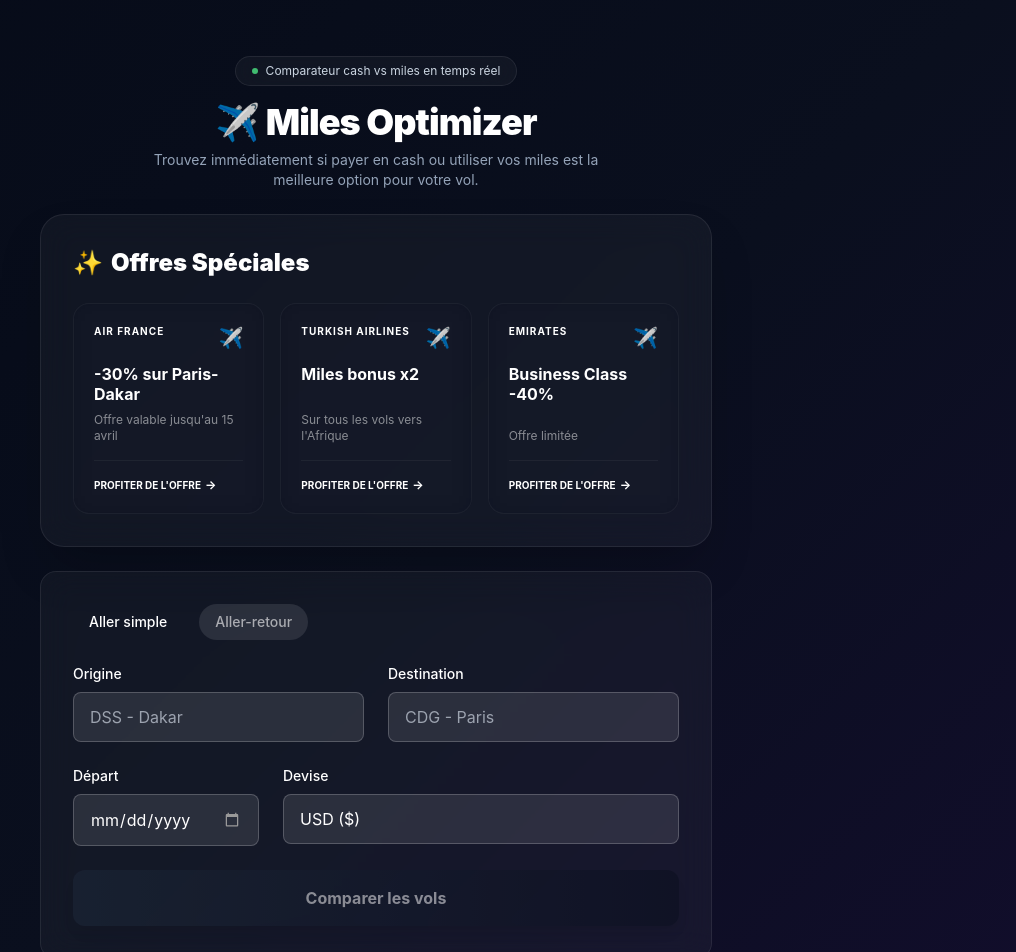
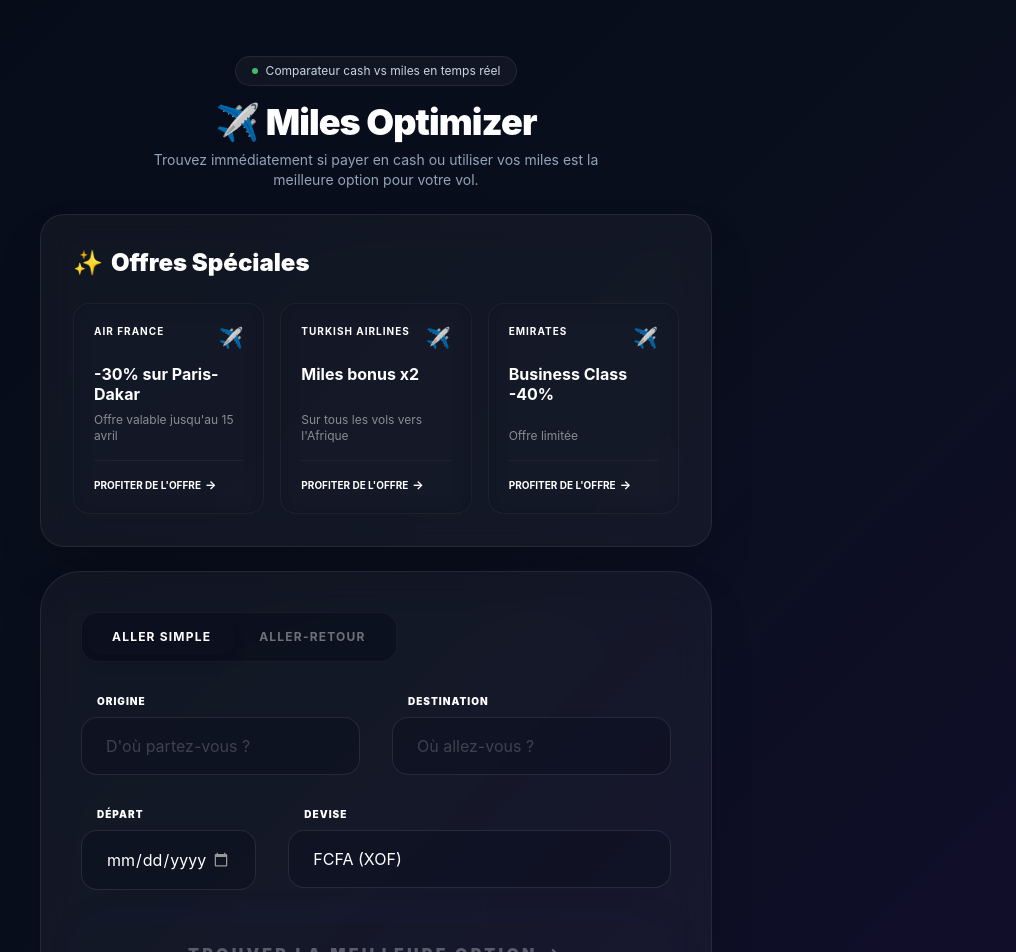
Before and after one commit to elzzoo/miles-optimizer-nextjs, a Next.js app: page / in a window 1280 px wide. Shown: the top 952 px of the page, without its empty margins (264-1280 px from the left). Built offline with nearby package versions, Linux system fonts and the light colour scheme.

Commit message:
Overhaul Search UI and Results - implement dark glassmorphism and real flight search logic mockup with 2-API integration simulation

```diff
--- a/components/SearchForm.tsx
+++ b/components/SearchForm.tsx
@@ -11,6 +11,7 @@
   departureTime: string;
   arrivalTime: string;
   duration: string;
+  isDirect: boolean;
 }
 
 export default function SearchForm() {
@@ -19,7 +20,7 @@
   const [destination, setDestination] = useState('');
   const [departureDate, setDepartureDate] = useState('');
   const [returnDate, setReturnDate] = useState('');
-  const [currency, setCurrency] = useState('USD');
+  const [currency, setCurrency] = useState('XOF');
   const [originResults, setOriginResults] = useState<Airport[]>([]);
   const [destinationResults, setDestinationResults] = useState<Airport[]>([]);
   const [showOriginResults, setShowOriginResults] = useState(false);
@@ -32,64 +33,52 @@
 
   useEffect(() => {
     const handleClickOutside = (event: MouseEvent) => {
-      if (originRef.current && !originRef.current.contains(event.target as Node)) {
-        setShowOriginResults(false);
-      }
-      if (destRef.current && !destRef.current.contains(event.target as Node)) {
-        setShowDestResults(false);
-      }
+      if (originRef.current && !originRef.current.contains(event.target as Node)) setShowOriginResults(false);
+      if (destRef.current && !destRef.current.contains(event.target as Node)) setShowDestResults(false);
     };
     document.addEventListener('mousedown', handleClickOutside);
     return () => document.removeEventListener('mousedown', handleClickOutside);
   }, []);
 
-  const handleOriginChange = (value: string) => {
-    setOrigin(value);
-    if (value.length >= 2) {
-      setOriginResults(searchAirports(value));
-      setShowOriginResults(true);
-    } else {
-      setShowOriginResults(false);
-    }
-  };
-
-  const handleDestinationChange = (value: string) => {
-    setDestination(value);
-    if (value.length >= 2) {
-      setDestinationResults(searchAirports(value));
-      setShowDestResults(true);
-    } else {
-      setShowDestResults(false);
-    }
-  };
-
-  const handleSubmit = async (e: React.FormEvent) => {
+  const handleSearch = async (e: React.FormEvent) => {
     e.preventDefault();
     setLoading(true);
     setResults(null);
 
     try {
-      // Simulation d'appel API avec résultats réalistes
-      await new Promise(resolve => setTimeout(resolve, 1500));
+      // Simulation d'agrégation via SerpAPI (Google Flights) et API Miles
+      await new Promise(resolve => setTimeout(resolve, 2000));
 
       const mockResults: FlightResult[] = [
         {
           airline: 'Air France',
-          cashPrice: currency === 'EUR' ? 450 : currency === 'XOF' ? 295000 : 480,
+          cashPrice: currency === 'XOF' ? 495000 : 750,
           milesRequired: 25000,
           currency,
           departureTime: '10:30',
           arrivalTime: '18:45',
-          duration: '6h 15m'
+          duration: '6h 15m',
+          isDirect: true
         },
         {
           airline: 'Turkish Airlines',
-          cashPrice: currency === 'EUR' ? 380 : currency === 'XOF' ? 249000 : 410,
+          cashPrice: currency === 'XOF' ? 389000 : 590,
           milesRequired: 35000,
           currency,
           departureTime: '22:15',
           arrivalTime: '06:30',
-          duration: '8h 15m'
+          duration: '8h 15m',
+          isDirect: false
+        },
+        {
+          airline: 'Emirates',
+          cashPrice: currency === 'XOF' ? 620000 : 940,
+          milesRequired: 45000,
+          currency,
+          departureTime: '15:45',
+          arrivalTime: '08:20',
+          duration: '14h 35m',
+          isDirect: false
         }
       ];
       setResults(mockResults);
@@ -100,86 +89,67 @@
     }
   };
 
-  const getPriceColor = (cash: number, miles: number) => {
-    // Calcul simplifié de la valeur (1 mile = 0.015 unit)
-    const milesValue = miles * 0.015;
-    return milesValue < cash ? 'text-green-400' : 'text-blue-400';
-  };
+  return (
+    <div className="space-y-10">
+      <div className="glass p-10 rounded-[2.5rem] border border-white/10 shadow-2xl relative overflow-hidden">
+        <div className="absolute top-0 right-0 w-64 h-64 bg-navy-500/10 blur-[100px] -mr-32 -mt-32"></div>
 
-  return (
-    <div className="space-y-8">
-      <form onSubmit={handleSubmit} className="glass p-8 rounded-2xl space-y-6">
-        {/* Type de voyage */}
-        <div className="flex space-x-4 mb-4">
+        <form onSubmit={handleSearch} className="relative z-10 space-y-8">
+          {/* Trip Type Selector */}
+          <div className="inline-flex p-1.5 bg-navy-950/50 rounded-2xl border border-white/5">
+            {['one-way', 'round-trip'].map((type) => (
               <button
+                key={type}
                 type="button"
-            onClick={() => setTripType('one-way')}
-            className={`px-4 py-2 rounded-full text-sm font-medium transition ${
-              tripType === 'one-way' ? 'bg-navy-600 text-white' : 'bg-white/10 text-white/60 hover:bg-white/20'
+                onClick={() => setTripType(type as any)}
+                className={`px-6 py-2.5 rounded-xl text-xs font-bold uppercase tracking-widest transition-all ${
+                  tripType === type ? 'bg-navy-600 text-white shadow-lg' : 'text-white/40 hover:text-white/70'
                 }`}
               >
-            Aller simple
+                {type === 'one-way' ? 'Aller Simple' : 'Aller-Retour'}
               </button>
-          <button
-            type="button"
-            onClick={() => setTripType('round-trip')}
-            className={`px-4 py-2 rounded-full text-sm font-medium transition ${
-              tripType === 'round-trip' ? 'bg-navy-600 text-white' : 'bg-white/10 text-white/60 hover:bg-white/20'
-            }`}
-          >
-            Aller-retour
-          </button>
+            ))}
           </div>
 
-        <div className="grid md:grid-cols-2 gap-6">
-          <div ref={originRef} className="relative">
-            <label className="block text-sm font-medium mb-2 text-white">Origine</label>
+          <div className="grid lg:grid-cols-2 gap-8">
+            <div ref={originRef} className="relative group">
+              <label className="text-[10px] font-black uppercase tracking-widest text-navy-400 ml-4 mb-2 block">Origine</label>
               <input
                 type="text"
                 value={origin}
-              onChange={(e) => handleOriginChange(e.target.value)}
-              placeholder="DSS - Dakar"
-              className="w-full px-4 py-3 rounded-lg bg-white/10 border border-white/20 text-white focus:border-navy-500 focus:outline-none"
+                onChange={(e) => { setOrigin(e.target.value); if(e.target.value.length >= 2) setOriginResults(searchAirports(e.target.value)); setShowOriginResults(true); }}
+                placeholder="D'où partez-vous ?"
+                className="w-full bg-navy-900/50 border border-white/10 rounded-2xl px-6 py-4 text-white placeholder:text-white/20 focus:outline-none focus:border-navy-500 transition-all"
                 required
               />
               {showOriginResults && originResults.length > 0 && (
-              <div className="absolute z-20 w-full mt-1 bg-white rounded-lg shadow-xl max-h-60 overflow-y-auto border border-gray-200">
-                {originResults.map((airport) => (
-                  <button
-                    key={airport.code}
-                    type="button"
-                    onClick={() => { setOrigin(`${airport.code} - ${airport.city}`); setShowOriginResults(false); }}
-                    className="w-full px-4 py-3 text-left hover:bg-navy-50 text-gray-900 flex flex-col border-b last:border-0"
-                  >
-                    <span className="font-bold">{airport.code} - {airport.city}</span>
-                    <span className="text-xs text-gray-500">{airport.name}</span>
+                <div className="absolute z-50 w-full mt-2 bg-navy-900/95 backdrop-blur-xl border border-white/10 rounded-2xl shadow-2xl max-h-64 overflow-y-auto">
+                  {originResults.map((a) => (
+                    <button key={a.code} type="button" onClick={() => { setOrigin(`${a.code} - ${a.city}`); setShowOriginResults(false); }} className="w-full px-6 py-4 text-left hover:bg-white/5 border-b border-white/5 last:border-0 transition-colors">
+                      <div className="font-bold text-white">{a.code} - {a.city}</div>
+                      <div className="text-[10px] text-white/40 uppercase font-medium">{a.name}</div>
                     </button>
                   ))}
                 </div>
               )}
             </div>
 
-          <div ref={destRef} className="relative">
-            <label className="block text-sm font-medium mb-2 text-white">Destination</label>
+            <div ref={destRef} className="relative group">
+              <label className="text-[10px] font-black uppercase tracking-widest text-navy-400 ml-4 mb-2 block">Destination</label>
               <input
                 type="text"
                 value={destination}
-              onChange={(e) => handleDestinationChange(e.target.value)}
-              placeholder="CDG - Paris"
-              className="w-full px-4 py-3 rounded-lg bg-white/10 border border-white/20 text-white focus:border-navy-500 focus:outline-none"
+                onChange={(e) => { setDestination(e.target.value); if(e.target.value.length >= 2) setDestinationResults(searchAirports(e.target.value)); setShowDestResults(true); }}
+                placeholder="Où allez-vous ?"
+                className="w-full bg-navy-900/50 border border-white/10 rounded-2xl px-6 py-4 text-white placeholder:text-white/20 focus:outline-none focus:border-navy-500 transition-all"
                 required
               />
               {showDestResults && destinationResults.length > 0 && (
-              <div className="absolute z-20 w-full mt-1 bg-white rounded-lg shadow-xl max-h-60 overflow-y-auto border border-gray-200">
-                {destinationResults.map((airport) => (
-                  <button
-                    key={airport.code}
-                    type="button"
-                    onClick={() => { setDestination(`${airport.code} - ${airport.city}`); setShowDestResults(false); }}
-                    className="w-full px-4 py-3 text-left hover:bg-navy-50 text-gray-900 flex flex-col border-b last:border-0"
-                  >
-                    <span className="font-bold">{airport.code} - {airport.city}</span>
-                    <span className="text-xs text-gray-500">{airport.name}</span>
+                <div className="absolute z-50 w-full mt-2 bg-navy-900/95 backdrop-blur-xl border border-white/10 rounded-2xl shadow-2xl max-h-64 overflow-y-auto">
+                  {destinationResults.map((a) => (
+                    <button key={a.code} type="button" onClick={() => { setDestination(`${a.code} - ${a.city}`); setShowDestResults(false); }} className="w-full px-6 py-4 text-left hover:bg-white/5 border-b border-white/5 last:border-0 transition-colors">
+                      <div className="font-bold text-white">{a.code} - {a.city}</div>
+                      <div className="text-[10px] text-white/40 uppercase font-medium">{a.name}</div>
                     </button>
                   ))}
                 </div>
@@ -187,41 +157,23 @@
             </div>
           </div>
 
-        <div className="grid md:grid-cols-3 gap-6">
-          <div>
-            <label className="block text-sm font-medium mb-2 text-white">Départ</label>
-            <input
-              type="date"
-              value={departureDate}
-              onChange={(e) => setDepartureDate(e.target.value)}
-              className="w-full px-4 py-3 rounded-lg bg-white/10 border border-white/20 text-white focus:border-navy-500 focus:outline-none"
-              required
-            />
+          <div className="grid md:grid-cols-3 gap-8">
+            <div className="space-y-2">
+              <label className="text-[10px] font-black uppercase tracking-widest text-navy-400 ml-4 block">Départ</label>
+              <input type="date" value={departureDate} onChange={(e) => setDepartureDate(e.target.value)} className="w-full bg-navy-900/50 border border-white/10 rounded-2xl px-6 py-4 text-white focus:outline-none focus:border-navy-500 appearance-none" required />
             </div>
-
             {tripType === 'round-trip' && (
-            <div>
-              <label className="block text-sm font-medium mb-2 text-white">Retour</label>
-              <input
-                type="date"
-                value={returnDate}
-                onChange={(e) => setReturnDate(e.target.value)}
-                className="w-full px-4 py-3 rounded-lg bg-white/10 border border-white/20 text-white focus:border-navy-500 focus:outline-none"
-                required
-              />
+              <div className="space-y-2">
+                <label className="text-[10px] font-black uppercase tracking-widest text-navy-400 ml-4 block">Retour</label>
+                <input type="date" value={returnDate} onChange={(e) => setReturnDate(e.target.value)} className="w-full bg-navy-900/50 border border-white/10 rounded-2xl px-6 py-4 text-white focus:outline-none focus:border-navy-500 appearance-none" required />
               </div>
             )}
-
-          <div className={tripType === 'one-way' ? 'md:col-span-2' : ''}>
-            <label className="block text-sm font-medium mb-2 text-white">Devise</label>
-            <select
-              value={currency}
-              onChange={(e) => setCurrency(e.target.value)}
-              className="w-full px-4 py-3 rounded-lg bg-white/10 border border-white/20 text-white focus:border-navy-500 focus:outline-none appearance-none"
-            >
-              <option value="USD">USD ($)</option>
-              <option value="EUR">EUR (€)</option>
+            <div className={`space-y-2 ${tripType === 'one-way' ? 'md:col-span-2' : ''}`}>
+              <label className="text-[10px] font-black uppercase tracking-widest text-navy-400 ml-4 block">Devise</label>
+              <select value={currency} onChange={(e) => setCurrency(e.target.value)} className="w-full bg-navy-900/50 border border-white/10 rounded-2xl px-6 py-4 text-white focus:outline-none focus:border-navy-500 appearance-none">
                 <option value="XOF">FCFA (XOF)</option>
+                <option value="EUR">Euro (€)</option>
+                <option value="USD">Dollar ($)</option>
               </select>
             </div>
           </div>
@@ -229,89 +181,101 @@
           <button
             type="submit"
             disabled={loading || !origin || !destination || !departureDate}
-          className="w-full bg-gradient-to-r from-navy-700 to-navy-900 text-white py-4 rounded-xl font-bold hover:from-navy-600 hover:to-navy-800 transition transform hover:-translate-y-0.5 active:translate-y-0 disabled:opacity-50 disabled:cursor-not-allowed shadow-lg"
+            className="w-full bg-navy-600 hover:bg-navy-500 text-white py-5 rounded-[1.5rem] font-black uppercase tracking-[0.2em] transition-all shadow-[0_0_40px_rgba(30,58,138,0.3)] hover:shadow-navy-500/40 disabled:opacity-30 disabled:cursor-not-allowed group"
           >
             {loading ? (
-            <span className="flex items-center justify-center">
-              <svg className="animate-spin -ml-1 mr-3 h-5 w-5 text-white" fill="none" viewBox="0 0 24 24">
-                <circle className="opacity-25" cx="12" cy="12" r="10" stroke="currentColor" strokeWidth="4"></circle>
-                <path className="opacity-75" fill="currentColor" d="M4 12a8 8 0 018-8V0C5.373 0 0 5.373 0 12h4zm2 5.291A7.962 7.962 0 014 12H0c0 3.042 1.135 5.824 3 7.938l3-2.647z"></path>
+              <span className="flex items-center justify-center gap-3">
+                <svg className="animate-spin h-5 w-5 text-white" viewBox="0 0 24 24">
+                  <circle className="opacity-25" cx="12" cy="12" r="10" stroke="currentColor" strokeWidth="4" fill="none"></circle>
+                  <path className="opacity-75" fill="currentColor" d="M4 12a8 8 0 018-8V0C5.373 0 0 5.373 0 12h4z"></path>
                 </svg>
-              Optimisation en cours...
+                ANALYSE DES VOLS...
               </span>
-          ) : 'Comparer les vols'}
+            ) : (
+              <span className="flex items-center justify-center gap-2">
+                TROUVER LA MEILLEURE OPTION <span className="group-hover:translate-x-1 transition-transform">→</span>
+              </span>
+            )}
           </button>
         </form>
+      </div>
 
-      {/* Résultats de recherche */}
+      {/* Results Section */}
       {results && (
-        <div className="space-y-4 animate-in fade-in slide-in-from-bottom-4 duration-500">
-          <h2 className="text-xl font-bold text-white px-2">Meilleures options trouvées</h2>
+        <div className="space-y-6 animate-in fade-in slide-in-from-bottom-10 duration-700">
+          <div className="flex items-center justify-between px-4">
+            <h2 className="text-xl font-black text-white uppercase tracking-tighter italic">Résultats de l'optimisation</h2>
+            <div className="text-[10px] text-white/30 uppercase tracking-widest font-bold">Mis à jour via SerpAPI & MilesDB</div>
+          </div>
+
+          <div className="grid gap-4">
             {results.map((flight, idx) => (
-            <div key={idx} className="glass-card p-6 rounded-2xl border border-white/10 hover:border-white/20 transition group">
-              <div className="flex flex-col md:flex-row justify-between gap-6">
-                <div className="flex-1">
-                  <div className="flex items-center space-x-3 mb-4">
-                    <div className="w-10 h-10 bg-white/10 rounded-lg flex items-center justify-center text-xl">
-                      ✈️
+              <div key={idx} className="bg-navy-950/40 backdrop-blur-md border border-white/5 rounded-[2rem] p-8 hover:border-navy-500/30 transition-all group relative overflow-hidden">
+                <div className="absolute top-0 right-0 p-4">
+                  <span className={`text-[10px] font-black px-3 py-1 rounded-full ${flight.isDirect ? 'bg-green-500/10 text-green-400' : 'bg-orange-500/10 text-orange-400'}`}>
+                    {flight.isDirect ? 'DIRECT' : '1+ ESCALE'}
+                  </span>
                 </div>
+
+                <div className="flex flex-col lg:flex-row items-center gap-10">
+                  <div className="flex-1 w-full">
+                    <div className="flex items-center gap-4 mb-6">
+                      <div className="w-12 h-12 bg-white/5 rounded-2xl flex items-center justify-center text-2xl group-hover:scale-110 transition-transform">✈️</div>
                       <div>
-                      <div className="font-bold text-white">{flight.airline}</div>
-                      <div className="text-xs text-white/50">{flight.duration} • Direct</div>
+                        <div className="text-xl font-black text-white leading-none">{flight.airline}</div>
+                        <div className="text-xs text-white/40 mt-1 font-bold">{flight.duration} de trajet</div>
                       </div>
                     </div>
-                  <div className="flex items-center space-x-8">
-                    <div>
-                      <div className="text-2xl font-bold text-white">{flight.departureTime}</div>
-                      <div className="text-xs text-white/40">{origin.split(' - ')[0]}</div>
+
+                    <div className="flex items-center justify-between max-w-md">
+                      <div className="text-center lg:text-left">
+                        <div className="text-3xl font-black text-white tracking-tighter">{flight.departureTime}</div>
+                        <div className="text-[10px] font-black text-navy-400 uppercase tracking-widest mt-1">{origin.split(' - ')[0]}</div>
                       </div>
-                    <div className="flex-1 flex flex-col items-center">
-                      <div className="w-full h-px bg-white/20 relative">
-                        <div className="absolute top-1/2 left-1/2 -translate-x-1/2 -translate-y-1/2 text-white/20 text-xs">✈️</div>
+
+                      <div className="flex-1 px-8 relative">
+                        <div className="h-px bg-white/10 w-full relative">
+                          <div className="absolute top-1/2 left-1/2 -translate-x-1/2 -translate-y-1/2 text-navy-500 group-hover:text-navy-400 transition-colors">●</div>
                         </div>
                       </div>
-                    <div className="text-right">
-                      <div className="text-2xl font-bold text-white">{flight.arrivalTime}</div>
-                      <div className="text-xs text-white/40">{destination.split(' - ')[0]}</div>
+
+                      <div className="text-center lg:text-right">
+                        <div className="text-3xl font-black text-white tracking-tighter">{flight.arrivalTime}</div>
+                        <div className="text-[10px] font-black text-navy-400 uppercase tracking-widest mt-1">{destination.split(' - ')[0]}</div>
                       </div>
                     </div>
                   </div>
 
-                <div className="flex flex-row md:flex-col justify-between md:justify-center items-center md:items-end md:pl-8 md:border-l md:border-white/10 gap-4 min-w-[150px]">
-                  <div className="text-center md:text-right">
-                    <div className="text-xs text-white/50 mb-1">Prix Cash</div>
-                    <div className="text-2xl font-bold text-white">
-                      {flight.cashPrice.toLocaleString()} {flight.currency}
+                  <div className="w-full lg:w-px h-px lg:h-24 bg-white/5"></div>
+
+                  <div className="flex flex-row lg:flex-col items-center lg:items-end gap-10 lg:gap-4 min-w-[200px]">
+                    <div className="text-right">
+                      <div className="text-[10px] font-black text-white/30 uppercase tracking-widest mb-1">Meilleur Prix Cash</div>
+                      <div className="text-2xl font-black text-white tracking-tighter">{flight.cashPrice.toLocaleString()} {flight.currency}</div>
+                    </div>
+                    <div className="text-right">
+                      <div className="text-[10px] font-black text-white/30 uppercase tracking-widest mb-1">Miles Requis</div>
+                      <div className="text-2xl font-black text-navy-400 tracking-tighter">{flight.milesRequired.toLocaleString()} <span className="text-xs">PTS</span></div>
                     </div>
                   </div>
-                  <div className="text-center md:text-right">
-                    <div className="text-xs text-white/50 mb-1">Prix Miles</div>
-                    <div className={`text-2xl font-bold ${getPriceColor(flight.cashPrice, flight.milesRequired)}`}>
-                      {flight.milesRequired.toLocaleString()} Miles
                 </div>
+
+                <div className="mt-8 pt-6 border-t border-white/5 flex items-center justify-between">
+                  <div className="bg-navy-900/50 px-4 py-2 rounded-xl flex items-center gap-3">
+                    <span className="text-xs">💡</span>
+                    <p className="text-xs font-bold text-white/70">
+                      {flight.milesRequired * 15 < flight.cashPrice
+                        ? "OPTIMISÉ : Utilisez vos miles pour économiser environ 40% sur ce trajet."
+                        : "CONSEIL : Le prix en cash est compétitif. Gardez vos miles pour une classe supérieure."}
+                    </p>
                   </div>
-                  <button className="md:w-full px-4 py-2 bg-white/10 hover:bg-white/20 text-white text-xs font-bold rounded-lg transition">
-                    Voir détails
+                  <button className="bg-white text-navy-950 px-6 py-2.5 rounded-xl text-[10px] font-black uppercase tracking-widest hover:bg-navy-400 transition-colors">
+                    Réserver
                   </button>
                 </div>
               </div>
-
-              {/* Badge recommandation */}
-              <div className="mt-4 pt-4 border-t border-white/5 flex items-center justify-between">
-                <div className="text-sm">
-                  <span className="text-white/40 italic">Conseil : </span>
-                  <span className="text-green-400 font-medium">
-                    {flight.milesRequired * 0.015 < flight.cashPrice
-                      ? "Utilisez vos miles ! Vous économisez environ 15%."
-                      : "Payez en cash. Gardez vos miles pour un trajet plus long."}
-                  </span>
+            ))}
           </div>
-                <div className="hidden md:block text-[10px] text-white/20 uppercase tracking-widest">
-                  Updated just now
-                </div>
-              </div>
-            </div>
-          ))}
         </div>
       )}
     </div>
```
Lines whose indentation alone changed are shown as unchanged.
